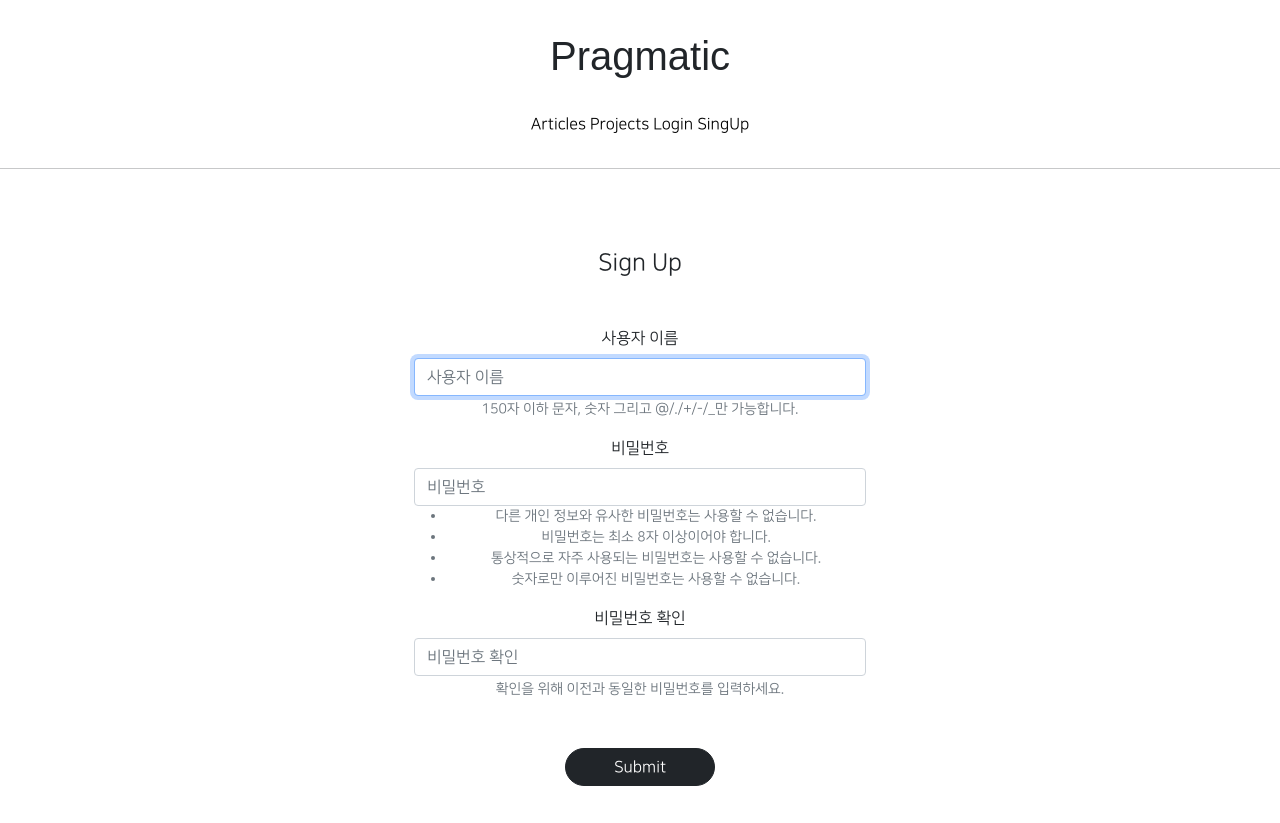
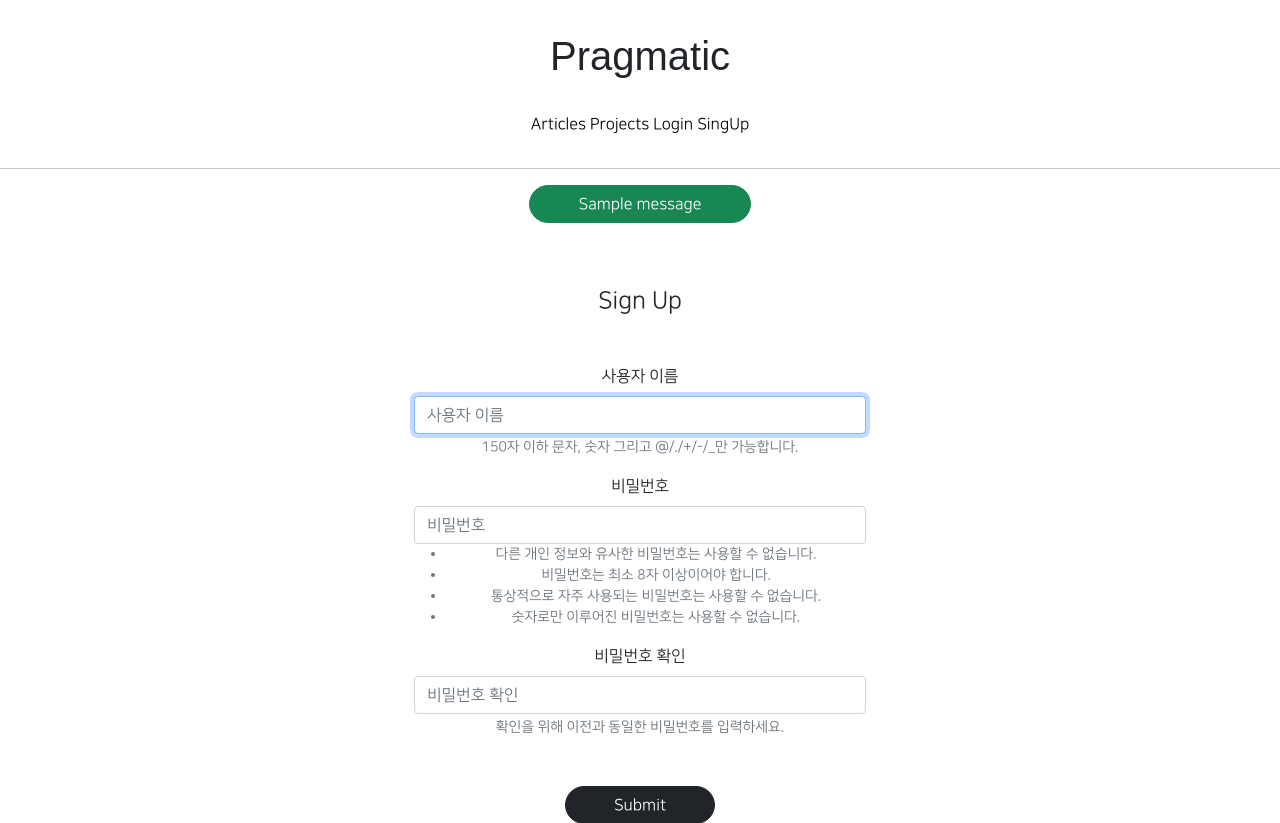
Before and after one commit to 00kang/gis_web_mine, a Django app: page /accounts/create/ in a window 1280 px wide. Shown: the top 823 px of the page. Run offline with Django 3.2, Linux system fonts and the light colour scheme; tables that the repository leaves empty hold one stand-in row (values such as "Sample post"); one stand-in notice (Sample message) is shown; parts of the project's set-up code (start-up, migrations or seed data) failed here and were passed over; some libraries are stand-ins or nearby versions; some web fonts are replaced.

Commit message:
08/26 commit | Create Like Message Box

```diff
--- a/likeapp/views.py
+++ b/likeapp/views.py
@@ -1,3 +1,4 @@
+from django.contrib import messages
 from django.contrib.auth.decorators import login_required
 from django.http import HttpResponseRedirect
 from django.shortcuts import render
@@ -21,12 +22,14 @@ class LikeArticleView(RedirectView):
         like_record = LikeRecord.objects.filter(user=user,
                                                 article=article)
         if like_record.exists():
+            messages.add_message(request, messages.ERROR, '좋아요는 한번만 가능합니다.')
             return HttpResponseRedirect(reverse('articleapp:detail',
                                                 kwargs={'pk':kwargs['article_pk']}))
         else:
             LikeRecord(user=user, article=article).save()
         article.like +=1
         article.save()
+        messages.add_message(request, messages.SUCCESS, '좋아요가 반영되었습니다.')
         return super().get(request, *args, **kwargs)
 
     def get_redirect_url(self, *args, **kwargs):
--- a/templates/base.html
+++ b/templates/base.html
@@ -6,6 +6,14 @@
 {% include 'header.html' %}
 
 <hr>
+{% for message in messages %}
+    <div class="text-center">
+        <div class="btn btn-success rounded-pill px-5">
+            {{ message }}
+        </div>
+    </div>
+{% endfor %}
+
 {% block content %}
 {% endblock %}
 <hr>
```
